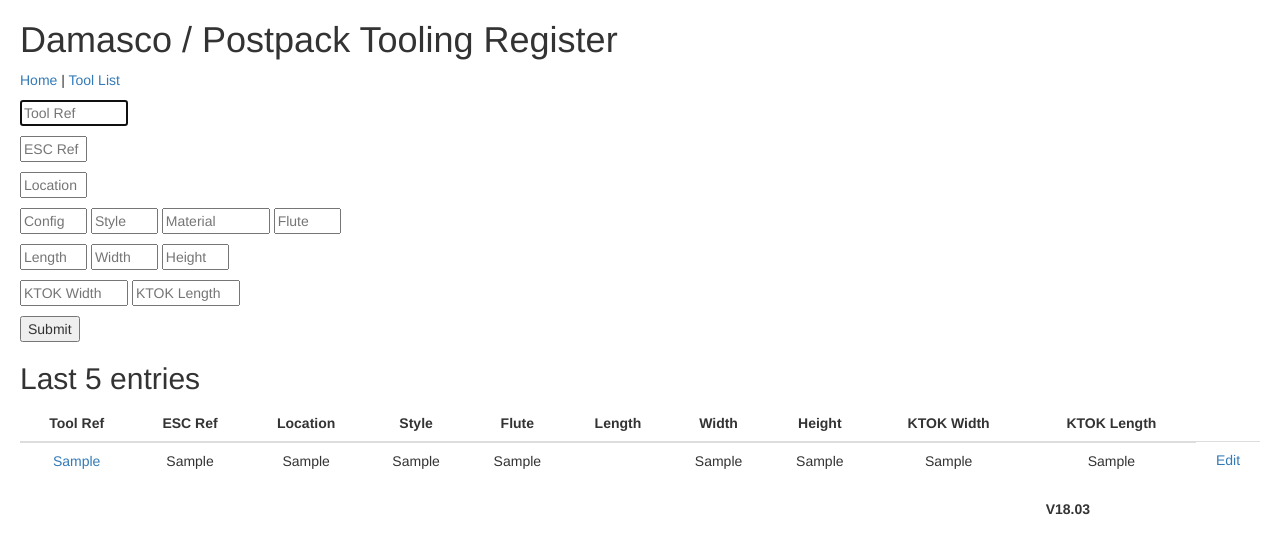
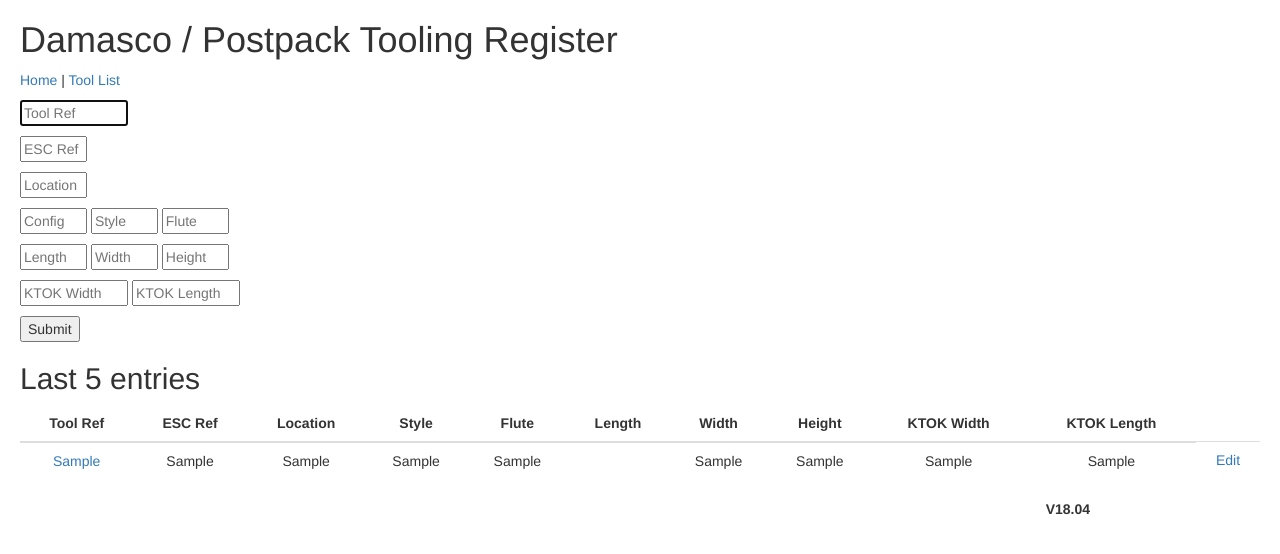
Before and after one commit to Werdlem/tooling, a PHP site: page / in a window 1280 px wide. Shown: the top 554 px of the page. Run offline with PHP 8.4, Linux system fonts and the light colour scheme; tables that the repository leaves empty or names only in its code hold one stand-in row (values such as "Sample post"); data that the repository does not hold is empty; some libraries are stand-ins or nearby versions.

Commit message:
v18.04
added gitIgnore for DAl settings. removed material from the tooling
page. this field was not required anymore

```diff
--- a/templates/footer.html
+++ b/templates/footer.html
@@ -4,5 +4,5 @@
 <style>
 </style>
 <div id="footer-bar" style="width: 900px; margin: auto; text-align: right;">
-<label>V18.03</label>
+<label>V18.04</label>
 </div>
--- a/templates/tooling.php
+++ b/templates/tooling.php
@@ -15,7 +15,6 @@ $toolDal = new tooling();
 <p>
 <input placeholder="Config" type="text" name="config" size="5" autofocus="autofocus" />
 <input placeholder="Style" type="text" name="style" size="5" autofocus="autofocus" />
-<input placeholder="Material" type="text" name="material" size="10" autofocus="autofocus" />
 <input placeholder="Flute" type="text" name="flute" size="5" autofocus="autofocus" />
 </p>
 <p>
```
Also changed, not shown: 1 other file.
